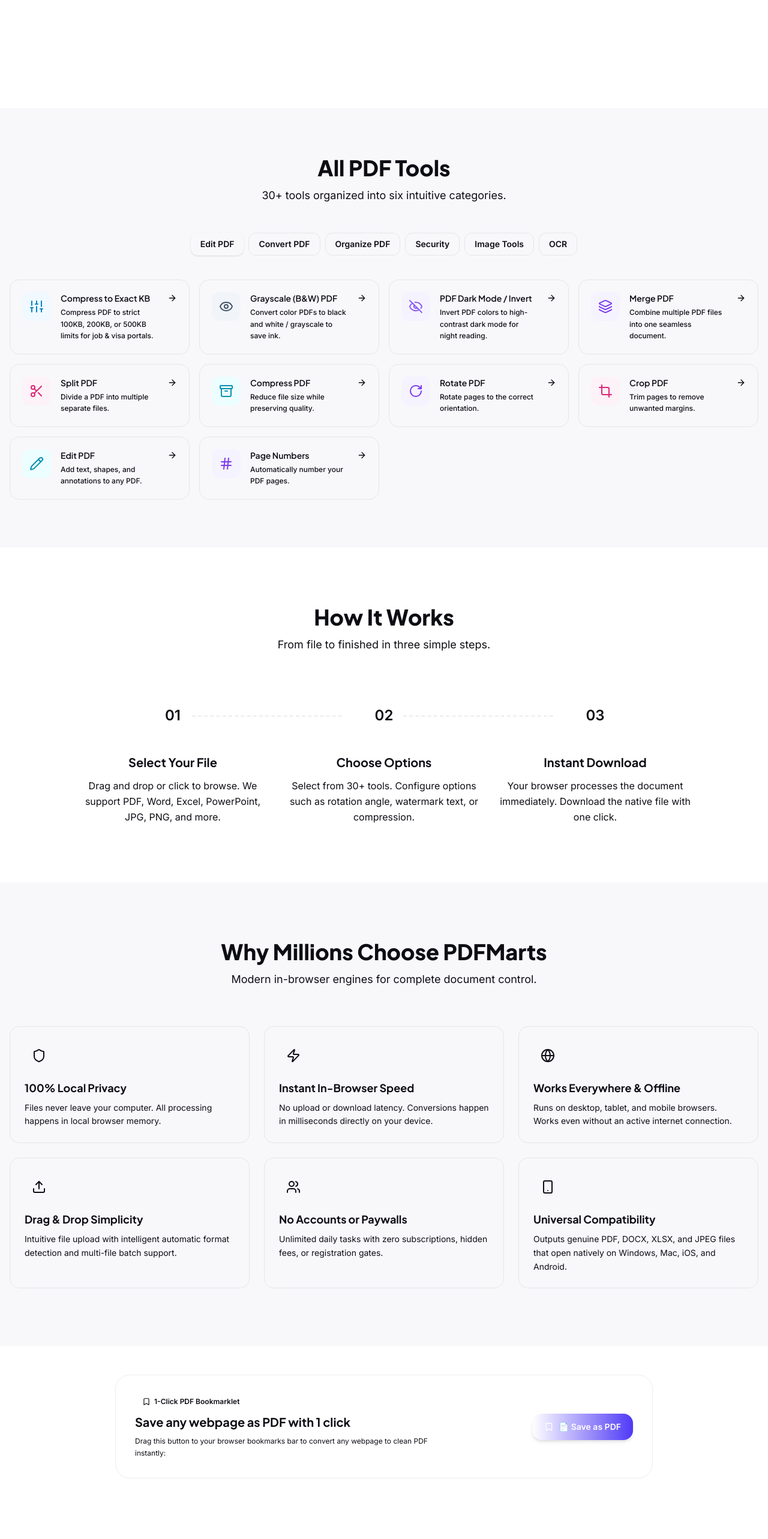
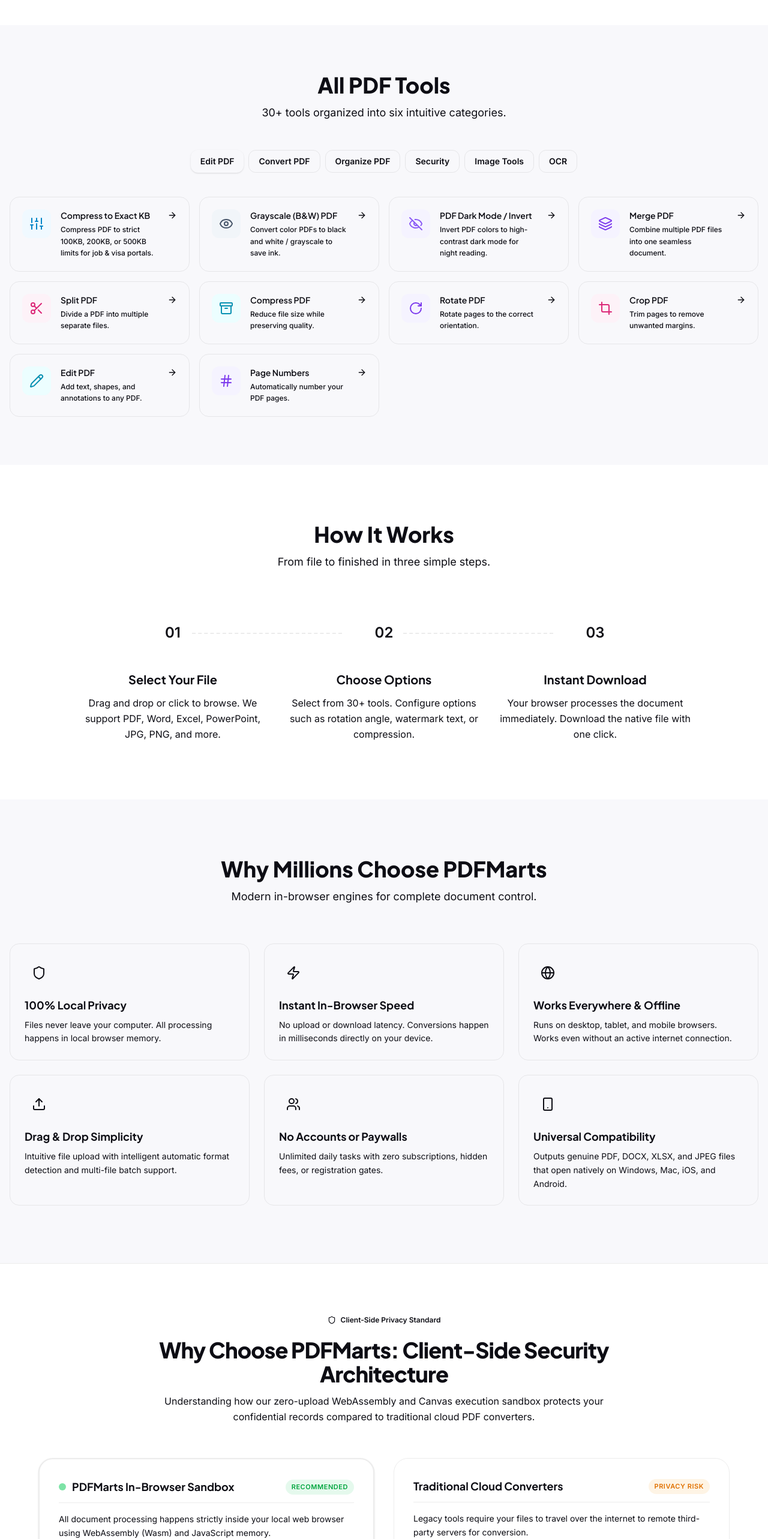
Before and after one commit to sainivishu0512/pdfmarts, a React (Vite) app: page / in a window 1280 px wide. Shown: the part 1812-4378 px from the top of the page at 60% size. Built offline with nearby package versions, Linux system fonts and the light colour scheme.

Commit message:
Fix AdSense review rejection: suppress empty ad slots and add rich technical publisher content

```diff
--- a/src/app/App.tsx
+++ b/src/app/App.tsx
@@ -246,43 +246,18 @@
 // ─── AdSense Monetization Component ───────────────────────────────────────────
 
 function AdSenseUnit({
-  slotId,
-  format = "auto",
-  responsive = true,
-  className,
+  slotId: _slotId,
+  format: _format,
+  responsive: _responsive,
+  className: _className,
 }: {
   slotId?: string;
   format?: string;
   responsive?: boolean;
   className?: string;
 }) {
-  const adRef = useRef<HTMLModElement>(null);
-
-  useEffect(() => {
-    try {
-      if (typeof window !== "undefined") {
-        ((window as any).adsbygoogle = (window as any).adsbygoogle || []).push({});
-      }
-    } catch {
-      // Pending AdSense review / ad blocking
-    }
-  }, []);
-
-  return (
-    <div className={cn("w-full overflow-hidden my-6 text-center", className)}>
-      <div className="min-h-[90px] w-full flex items-center justify-center">
-        <ins
-          ref={adRef}
-          className="adsbygoogle"
-          style={{ display: "block", minHeight: "90px", width: "100%" }}
-          data-ad-client="ca-pub-2050955694853570"
-          data-ad-slot={slotId || ""}
-          data-ad-format={format}
-          data-full-width-responsive={responsive ? "true" : "false"}
-        />
-      </div>
-    </div>
-  );
+  // Suppress blank ad unit rendering while the domain is under AdSense approval review
+  return null;
 }
 
 // ─── Upload Components ────────────────────────────────────────────────────────
@@ -1116,6 +1091,183 @@
   );
 }
 
+function SecurityArchitectureSection() {
+  const { navigate } = useRouter();
+
+  return (
+    <section className="py-20 px-4 bg-muted/20 border-y border-border">
+      <div className="max-w-6xl mx-auto">
+        <div className="text-center max-w-3xl mx-auto mb-14">
+          <div className="inline-flex items-center gap-2 px-3.5 py-1.5 rounded-full bg-primary/10 text-primary text-xs font-bold mb-4">
+            <Shield className="w-3.5 h-3.5" /> Client-Side Privacy Standard
+          </div>
+          <h2 className="text-3xl sm:text-4xl font-extrabold tracking-tight">
+            Why Choose PDFMarts: Client-Side Security Architecture
+          </h2>
+          <p className="text-muted-foreground mt-3 text-sm sm:text-base leading-relaxed">
+            Understanding how our zero-upload WebAssembly and Canvas execution sandbox protects your confidential records compared to traditional cloud PDF converters.
+          </p>
+        </div>
+
+        <div className="grid grid-cols-1 lg:grid-cols-2 gap-8 items-stretch">
+          {/* PDFMarts Approach */}
+          <div className="p-6 sm:p-8 rounded-3xl bg-card border-2 border-primary/40 shadow-sm relative flex flex-col justify-between">
+            <div className="space-y-4">
+              <div className="flex items-center justify-between pb-3 border-b border-border">
+                <div className="flex items-center gap-2.5">
+                  <div className="w-3 h-3 rounded-full bg-green-500 animate-pulse" />
+                  <h3 className="font-bold text-lg text-foreground">PDFMarts In-Browser Sandbox</h3>
+                </div>
+                <span className="text-[11px] font-bold uppercase tracking-wider px-2.5 py-1 rounded-full bg-green-500/10 text-green-600">
+                  Recommended
+                </span>
+              </div>
+
+              <p className="text-xs sm:text-sm text-muted-foreground leading-relaxed">
+                All document processing happens strictly inside your local web browser using WebAssembly (Wasm) and JavaScript memory.
+              </p>
+
+              <ul className="space-y-3 pt-2 text-xs sm:text-sm">
+                {[
+                  "0 KB uploaded across the network (Verified in DevTools Network tab)",
+                  "Zero cloud virtual machine exposure or remote server caching",
+                  "Immediate and permanent memory purging upon tab close",
+                  "Full compliance with GDPR, HIPAA, and CCPA/CPRA data mandates",
+                  "Instant real-time manipulation with no file size queues or delays"
+                ].map((pt, idx) => (
+                  <li key={idx} className="flex items-start gap-2.5">
+                    <Check className="w-4 h-4 text-green-500 flex-shrink-0 mt-0.5" />
+                    <span className="text-foreground font-medium">{pt}</span>
+                  </li>
+                ))}
+              </ul>
+            </div>
+
+            <div className="mt-6 pt-5 border-t border-border/80 flex items-center justify-between text-xs text-muted-foreground">
+              <span>Security Rating: <strong>A+ Maximum Privacy</strong></span>
+              <button
+                onClick={() => navigate("editorial-policy")}
+                className="text-primary hover:underline font-semibold"
+              >
+                Editorial Standards →
+              </button>
+            </div>
+          </div>
+
+          {/* Legacy Cloud Converters */}
+          <div className="p-6 sm:p-8 rounded-3xl bg-card border border-border flex flex-col justify-between">
+            <div className="space-y-4">
+              <div className="flex items-center justify-between pb-3 border-b border-border">
+                <h3 className="font-bold text-lg text-muted-foreground">Traditional Cloud Converters</h3>
+                <span className="text-[11px] font-bold uppercase tracking-wider px-2.5 py-1 rounded-full bg-amber-500/10 text-amber-600">
+                  Privacy Risk
+                </span>
+              </div>
+
+              <p className="text-xs sm:text-sm text-muted-foreground leading-relaxed">
+                Legacy tools require your files to travel over the internet to remote third-party servers for conversion.
+              </p>
+
+              <ul className="space-y-3 pt-2 text-xs sm:text-sm text-muted-foreground">
+                {[
+                  "Uploads confidential bank statements, IDs, and agreements to remote servers",
+                  "Temporary files stored in cloud disks, backup volumes, and error log dumps",
+                  "Vulnerable to server misconfigurations, data breaches, and scraping bots",
+                  "Enforces artificial wait times, queue throttles, and paywalls",
+                  "Requires trusting third-party privacy claims without client verification"
+                ].map((pt, idx) => (
+                  <li key={idx} className="flex items-start gap-2.5">
+                    <X className="w-4 h-4 text-red-500 flex-shrink-0 mt-0.5" />
+                    <span>{pt}</span>
+                  </li>
+                ))}
+              </ul>
+            </div>
+
+            <div className="mt-6 pt-5 border-t border-border/80 flex items-center justify-between text-xs text-muted-foreground">
+              <span>Cloud Exposure: <strong>High Third-Party Risk</strong></span>
+              <button
+                onClick={() => navigate("privacy")}
+                className="text-primary hover:underline font-semibold"
+              >
+                Read Privacy Policy →
+              </button>
+            </div>
+          </div>
+        </div>
+      </div>
+    </section>
+  );
+}
+
+function FeaturedGuidesSection() {
+  const { navigate } = useRouter();
+
+  return (
+    <section className="py-20 px-4">
+      <div className="max-w-7xl mx-auto">
+        <div className="flex flex-col md:flex-row md:items-end justify-between mb-12 gap-4">
+          <div>
+            <div className="inline-flex items-center gap-2 px-3 py-1 rounded-full bg-primary/10 text-primary text-xs font-bold mb-3">
+              <BookOpen className="w-3.5 h-3.5" /> Document Engineering Hub
+            </div>
+            <h2 className="text-3xl sm:text-4xl font-extrabold tracking-tight">
+              Featured Guides & Deep-Dive Tutorials
+            </h2>
+            <p className="text-muted-foreground mt-2 text-sm sm:text-base max-w-2xl">
+              Comprehensive walkthroughs, technical benchmarks, and security whitepapers written by document format engineers.
+            </p>
+          </div>
+          <Button
+            variant="outline"
+            onClick={() => navigate("guides")}
+            className="self-start md:self-auto rounded-xl"
+          >
+            Explore All Guides <ArrowRight className="w-4 h-4 ml-1" />
+          </Button>
+        </div>
+
+        <div className="grid grid-cols-1 md:grid-cols-2 lg:grid-cols-3 gap-6">
+          {GUIDE_ARTICLES.slice(0, 3).map((article) => (
+            <div
+              key={article.slug}
+              onClick={() => navigate("guide-article", article.slug)}
+              className="p-6 rounded-3xl bg-card border border-border hover:border-primary/50 hover:shadow-lg transition-all duration-200 cursor-pointer flex flex-col justify-between group"
+            >
+              <div className="space-y-3">
+                <div className="flex items-center justify-between text-xs">
+                  <span className="font-semibold text-primary px-2.5 py-1 rounded-full bg-primary/10">
+                    {article.category}
+                  </span>
+                  <span className="text-muted-foreground">{article.readTime}</span>
+                </div>
+
+                <h3 className="font-bold text-lg leading-snug group-hover:text-primary transition-colors">
+                  {article.title}
+                </h3>
+
+                <p className="text-xs sm:text-sm text-muted-foreground line-clamp-3 leading-relaxed">
+                  {article.summary}
+                </p>
+              </div>
+
+              <div className="pt-6 border-t border-border mt-6 flex items-center justify-between text-xs">
+                <div>
+                  <p className="font-semibold text-foreground">{article.author}</p>
+                  <p className="text-muted-foreground text-[11px]">{article.authorRole}</p>
+                </div>
+                <span className="font-bold text-primary group-hover:translate-x-1 transition-transform inline-flex items-center gap-1">
+                  Read Guide →
+                </span>
+              </div>
+            </div>
+          ))}
+        </div>
+      </div>
+    </section>
+  );
+}
+
 function FAQSection() {
   const { t } = useRouter();
   return (
@@ -1197,6 +1349,8 @@
       <AllToolsSection />
       <HowItWorksSection />
       <FeaturesSection />
+      <SecurityArchitectureSection />
+      <FeaturedGuidesSection />
       <BookmarkletSection />
       <div className="max-w-5xl mx-auto px-4">
         <AdSenseUnit slotId="1000000002" />
--- a/src/app/components/AdBanner.tsx
+++ b/src/app/components/AdBanner.tsx
@@ -15,36 +15,12 @@
 }
 
 export function AdBanner({
-  slot,
-  format = 'auto',
-  responsive = true,
-  className = '',
-  client = 'ca-pub-2050955694853570',
+  slot: _slot,
+  format: _format,
+  responsive: _responsive,
+  className: _className,
+  client: _client,
 }: AdBannerProps) {
-  const adRef = useRef<HTMLDivElement>(null);
-  const pushedRef = useRef(false);
-
-  useEffect(() => {
-    try {
-      if (typeof window !== 'undefined' && !pushedRef.current) {
-        (window.adsbygoogle = window.adsbygoogle || []).push({});
-        pushedRef.current = true;
-      }
-    } catch (err) {
-      // Ignore adsbygoogle push errors (e.g. adblocker active)
-    }
-  }, []);
-
-  return (
-    <div ref={adRef} className={`w-full overflow-hidden text-center my-4 ${className}`}>
-      <ins
-        className="adsbygoogle"
-        style={{ display: 'block', minHeight: '90px' }}
-        data-ad-client={client}
-        data-ad-slot={slot || ''}
-        data-ad-format={format}
-        data-full-width-responsive={responsive ? 'true' : 'false'}
-      />
-    </div>
-  );
+  // During AdSense review, suppress blank ad box rendering to prevent "Screens without publisher-content" policy flag
+  return null;
 }
```
